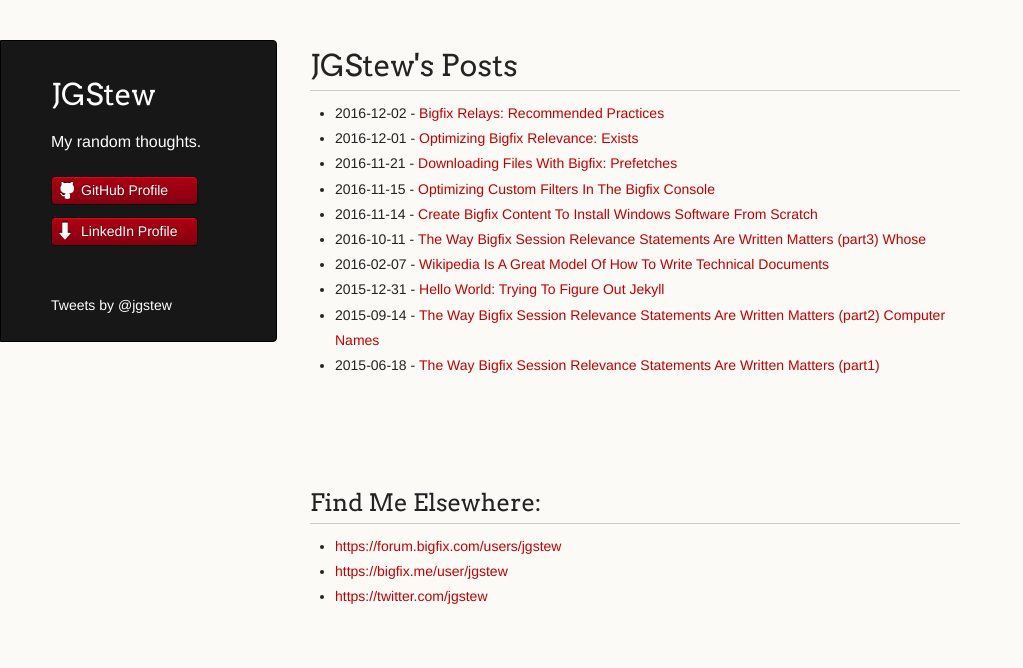
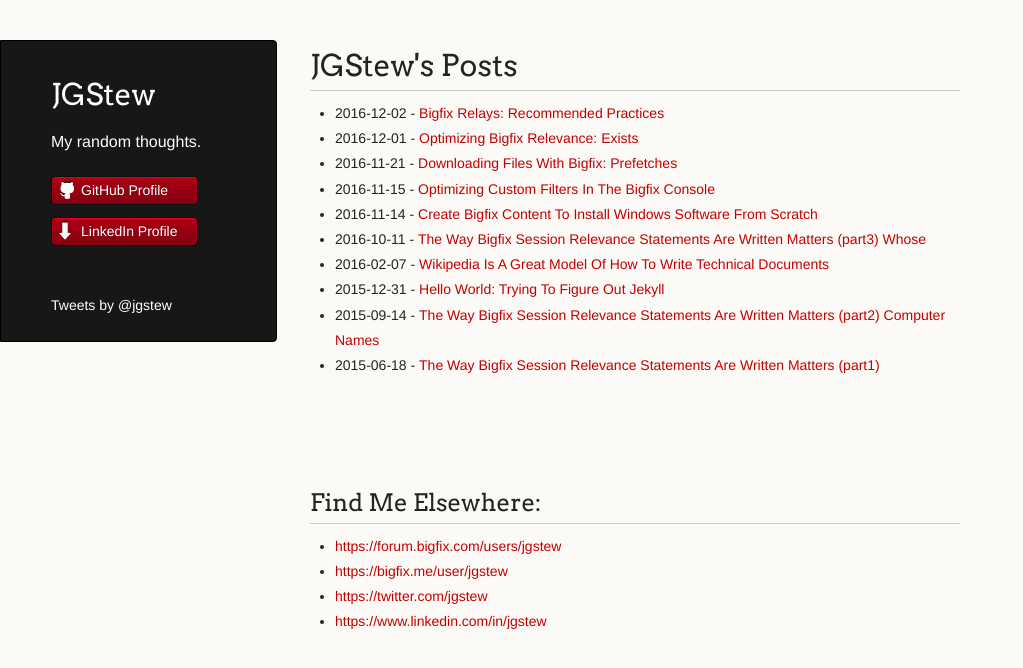
Before and after one commit to jgstew/jgstew.github.io, a Jekyll site: the page built from index.html, in a window 1280 px wide. Shown: the top 668 px of the page, without its empty margins (0-1023 px from the left). Built offline with Jekyll 4.4.1, drawn with Linux system fonts in a browser that asks for light colours; comment, search, counter and statistics services are not loaded.

Commit message:
Update index.html
https://www.linkedin.com/in/jgstew

```diff
--- a/index.html
+++ b/index.html
@@ -15,4 +15,5 @@ title: JGStew's Posts
   <li> <a href="https://forum.bigfix.com/users/jgstew">https://forum.bigfix.com/users/jgstew</a> </li>
   <li> <a href="https://bigfix.me/user/jgstew">https://bigfix.me/user/jgstew</a> </li>
   <li> <a href="https://twitter.com/jgstew">https://twitter.com/jgstew</a> </li>
+  <li> <a href="https://www.linkedin.com/in/jgstew">https://www.linkedin.com/in/jgstew</a> </li>
 </ul>
```
